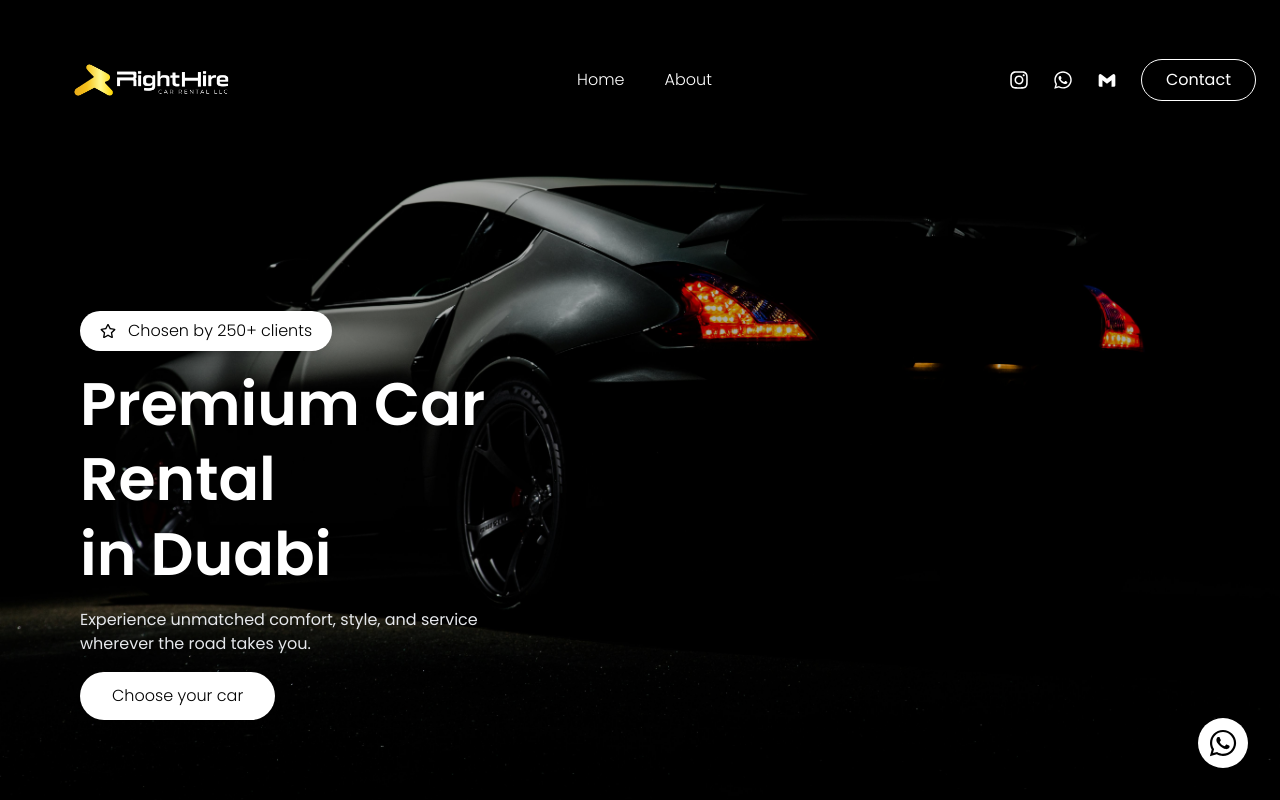
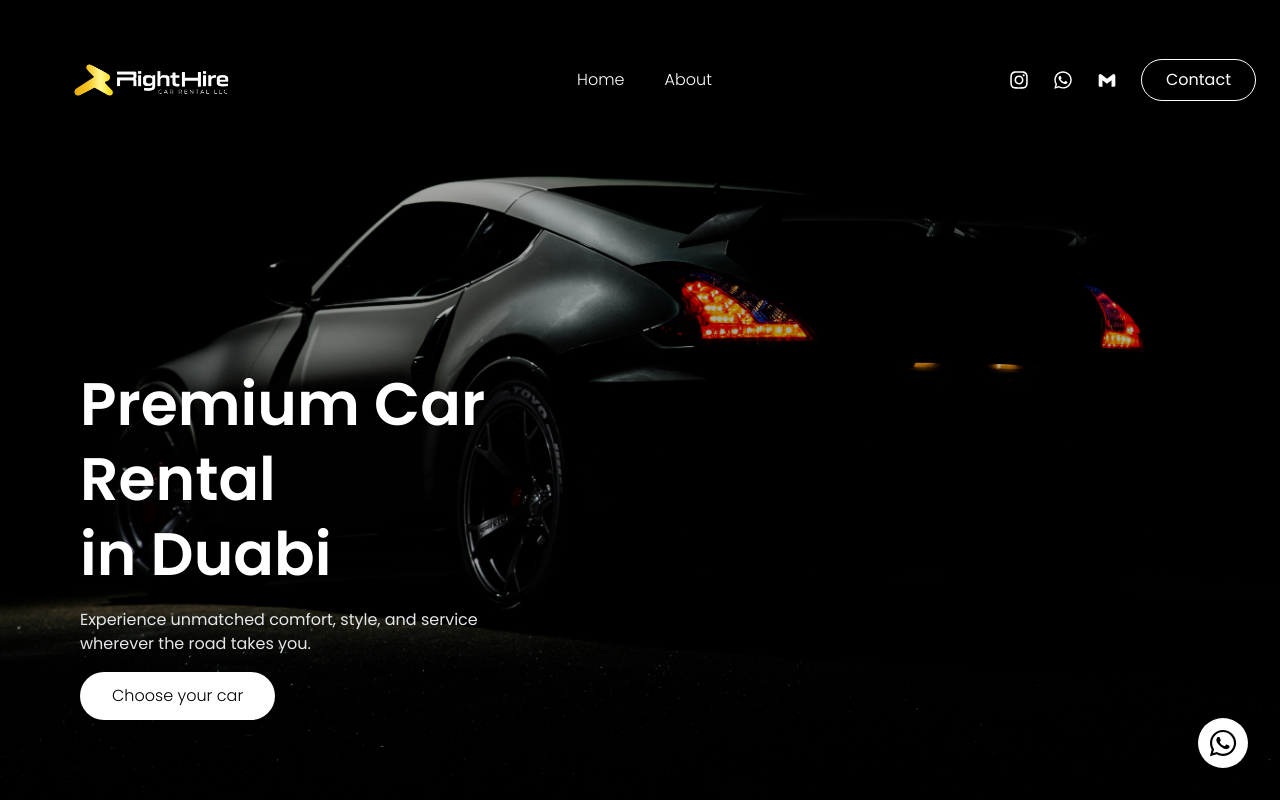
Before and after one commit to razikkk/right-hire, a React (Vite) app: page / in a window 1280 px wide. Shown: the top 800 px of the page. Built offline with nearby package versions, Linux system fonts and the light colour scheme; a web font is replaced by a local one.

Commit message:
updated one

```diff
--- a/src/sections/heroSection/HeroSectionHome.jsx
+++ b/src/sections/heroSection/HeroSectionHome.jsx
@@ -23,12 +23,12 @@ const HeroSectionHome = () => {
   <div className="absolute bottom-20 left-10 md:left-20 flex flex-col items-start gap-4 max-w-xl">
 
     {/* Tag */}
-    <FadeInView delay={0.2}>
+    {/* <FadeInView delay={0.2}>
       <div className="flex items-center gap-3 bg-white text-black rounded-full px-5 py-2 shadow-lg">
         <FaRegStar className="text-small" />
         <span className="font-light">Chosen by 250+ clients</span>
       </div>
-    </FadeInView>
+    </FadeInView> */}
 
     {/* Heading */}
     <FadeInView delay={0.5}>
```
